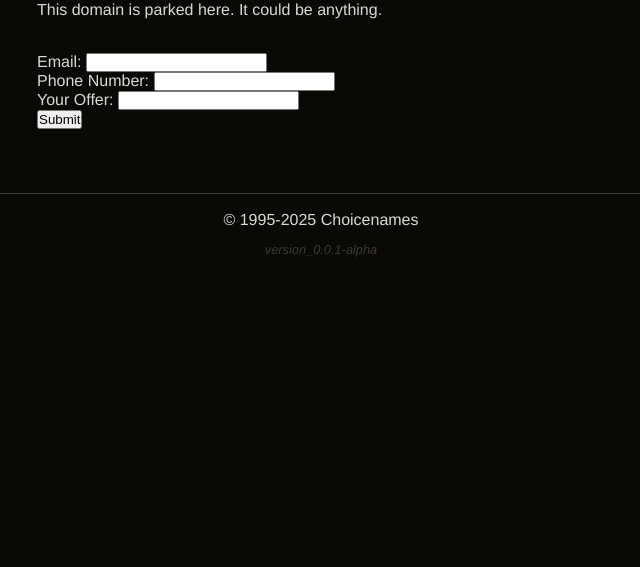
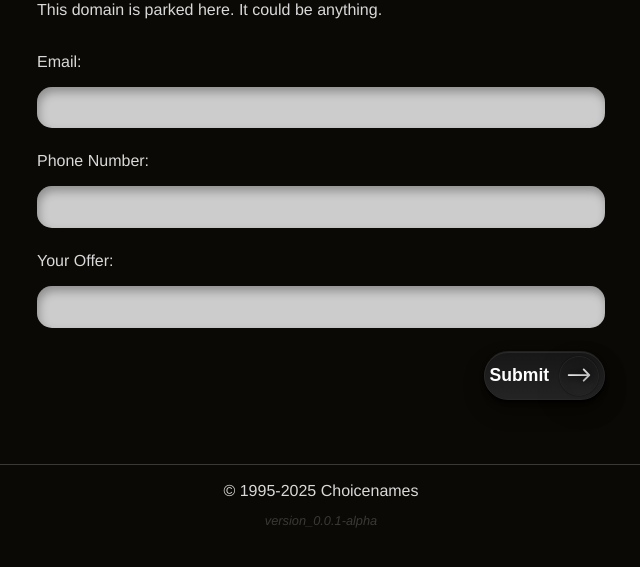
Before and after one commit to reyesjl/choicenames, a Django app: template domains/templates/domains.show.html in a window 1280 px wide. Shown: the part 120-687 px from the top of the page, without its empty margins (319-959 px from the left). Run offline with Django 5.2, Linux system fonts and the light colour scheme; the template is opened without the code that fills it, so the values that code supplies are empty; some libraries are stand-ins or nearby versions.

Commit message:
Story 5 xontinued;

```diff
--- /dev/null
+++ b/domains/static/domains/css/show.css
@@ -0,0 +1,105 @@
+.input {
+  border: none;
+  outline: none;
+  border-radius: 15px;
+  padding: 1em;
+  background-color: #ccc;
+  box-shadow: inset 2px 5px 10px rgba(0,0,0,0.3);
+  transition: 300ms ease-in-out;
+}
+
+.input:focus {
+  background-color: white;
+  box-shadow: 13px 13px 20px #969696,
+             -13px -13px 20px #ffffff;
+}
+
+.label-input {
+    display: flex;
+    flex-direction: column;
+    gap: 1rem;
+    margin-bottom: 1.5rem;
+}
+
+.footer-buttons {
+    width: 100%;
+    display: flex;
+    justify-content: flex-end;
+}
+
+.styled-button {
+  position: relative;
+  padding: .2rem .3rem;
+  font-size: 1.1rem;
+  font-weight: bold;
+  color: #ffffff;
+  background: linear-gradient(to bottom, #171717, #242424);
+  border-radius: 9999px;
+  cursor: pointer;
+  box-shadow: 0 2px 4px rgba(0, 0, 0, 1), 0 10px 20px rgba(0, 0, 0, 0.4);
+  transition: all 0.2s ease;
+  display: inline-flex;
+  align-items: center;
+  justify-content: center;
+  border: 1px solid #292929;
+}
+
+.styled-button::before {
+  content: "";
+  position: absolute;
+  top: -2px;
+  right: -1px;
+  bottom: -1px;
+  left: -1px;
+  background: linear-gradient(to bottom, #292929, #000000);
+  z-index: -1;
+  border-radius: 9999px;
+  transition: all 0.2s ease;
+  opacity: 1;
+}
+
+.styled-button:active {
+  transform: translateY(2px);
+  box-shadow: 0 1px 2px rgba(0, 0, 0, 1), 0 5px 10px rgba(0, 0, 0, 0.4);
+}
+
+.styled-button .inner-button {
+  position: relative;
+  display: flex;
+  align-items: center;
+  justify-content: center;
+  background: linear-gradient(to bottom, #171717, #242424);
+  width: 40px;
+  height: 40px;
+  margin-left: 10px;
+  border-radius: 50%;
+  box-shadow: 0 0 1px rgba(0, 0, 0, 1);
+  border: 1px solid #252525;
+  transition: all 0.2s ease;
+}
+
+.styled-button .inner-button::before {
+  content: "";
+  position: absolute;
+  top: -2px;
+  right: -1px;
+  bottom: -1px;
+  left: -1px;
+  background: linear-gradient(to bottom, #292929, #000000);
+  z-index: -1;
+  border-radius: 9999px;
+  transition: all 0.2s ease;
+  opacity: 1;
+}
+
+.styled-button .inner-button .icon {
+  filter: drop-shadow(0 10px 20px rgba(26, 25, 25, 0.9))
+    drop-shadow(0 0 4px rgba(0, 0, 0, 1));
+  transition: all 0.4s ease-in-out;
+}
+
+.styled-button .inner-button .icon:hover {
+  filter: drop-shadow(0 10px 20px rgba(50, 50, 50, 1))
+    drop-shadow(0 0 20px rgba(2, 2, 2, 1));
+  transform: rotate(-35deg);
+}
--- a/domains/templates/domains.show.html
+++ b/domains/templates/domains.show.html
@@ -1,6 +1,13 @@
-{% extends "base.html" %}
+{% extends 'base.html' %}
+{% load static %}
 
-{% block title %}Show Domain{% endblock %}
+{% block extra_css %}
+  <link rel="stylesheet" href="{% static 'domains/css/show.css' %}" />
+{% endblock %}
+
+{% block title %}
+  Show Domain
+{% endblock %}
 
 {% block content %}
   <div class="container">
@@ -9,24 +16,41 @@
 
     <form method="post" action="{% url 'domains:submit_inquiry' domain.id %}">
       {% csrf_token %}
-        <div>
+      <div class="label-input">
         <label for="email">Email:</label>
-            <input type="email" id="email" name="email" required>
+        <input class="input" type="email" id="email" name="email" required />
       </div>
-        <div>
+      <div class="label-input">
         <label for="phone_number">Phone Number:</label>
-            <input type="text" id="phone_number" name="phone_number">
+        <input class="input" type="text" id="phone_number" name="phone_number" />
       </div>
-        <div>
+      <div class="label-input">
         <label for="offer">Your Offer:</label>
-            <input type="number" id="offer" name="offer" step="0.01" required>
+        <input class="input" type="number" id="offer" name="offer" step="0.01" required />
       </div>
       <!-- Honeypot field -->
       <div style="display: none;">
         <label for="honeypot">Leave this field empty:</label>
-            <input type="text" id="honeypot" name="honeypot">
+        <input type="text" id="honeypot" name="honeypot" />
       </div>
-        <button type="submit">Submit</button>
+
+      <div class="form-footer">
+        <div class="footer-buttons">
+          <button class="styled-button" type="submit">
+            Submit<div class="inner-button">
+              <svg id="Arrow" viewBox="0 0 32 32" xmlns="http://www.w3.org/2000/svg" height="30px" width="30px" class="icon">
+                <defs>
+                  <linearGradient y2="100%" x2="100%" y1="0%" x1="0%" id="iconGradient">
+                    <stop style="stop-color:#FFFFFF;stop-opacity:1" offset="0%"></stop>
+                    <stop style="stop-color:#AAAAAA;stop-opacity:1" offset="100%"></stop>
+                  </linearGradient>
+                </defs>
+                <path fill="url(#iconGradient)" d="M4 15a1 1 0 0 0 1 1h19.586l-4.292 4.292a1 1 0 0 0 1.414 1.414l6-6a.99.99 0 0 0 .292-.702V15c0-.13-.026-.26-.078-.382a.99.99 0 0 0-.216-.324l-6-6a1 1 0 0 0-1.414 1.414L24.586 14H5a1 1 0 0 0-1 1z"></path>
+              </svg>
+            </div>
+          </button>
+        </div>
+      </div>
     </form>
   </div>
 {% endblock %}
```
Also changed, not shown: domains/static/domains/css/index.css (+18 -0 lines), domains/templates/domains.index.html (+38 -3 lines), domains/migrations/0003_domaininquiry.py (added). Lines whose indentation alone changed are shown as unchanged.
